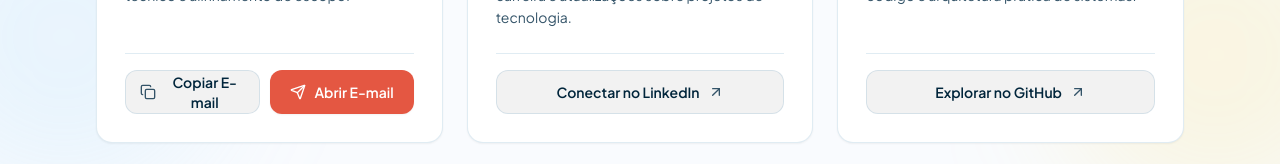
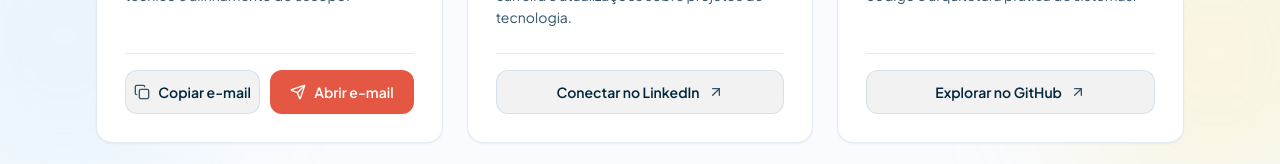
Before and after one commit to matheustsa/landing-page, a React (Vite) app: page / in a window 1280 px wide. Shown: the part 3067-3231 px from the top of the page. Built offline with nearby package versions, Linux system fonts and the light colour scheme.

Commit message:
fix: adjust contact buttons padding to fit text

```diff
--- a/src/components/ContactSection.tsx
+++ b/src/components/ContactSection.tsx
@@ -122,7 +122,7 @@ export const ContactSection: React.FC<ContactSectionProps> = ({
                     aria-live="polite"
                   >
                     <Check className="w-3.5 h-3.5" aria-hidden="true" />
-                    Copiado!
+                    Espero sua mensagem!
                   </span>
                 )}
               </div>
@@ -144,7 +144,7 @@ export const ContactSection: React.FC<ContactSectionProps> = ({
               <button
                 type="button"
                 onClick={handleCopyEmail}
-                className="w-full sm:flex-1 h-11 inline-flex items-center justify-center gap-2 px-3.5 rounded-xl text-sm font-semibold bg-black/5 dark:bg-white/5 hover:bg-black/10 dark:hover:bg-white/10 text-text-light-primary dark:text-text-dark-primary border border-surface-border-light dark:border-surface-border-dark transition-all duration-200 cursor-pointer focus-visible:outline-none focus-visible:ring-2 focus-visible:ring-sunset-amber"
+                className="w-full sm:flex-1 h-11 inline-flex items-center justify-center gap-2 px-2 rounded-xl text-sm font-semibold bg-black/5 dark:bg-white/5 hover:bg-black/10 dark:hover:bg-white/10 text-text-light-primary dark:text-text-dark-primary border border-surface-border-light dark:border-surface-border-dark transition-all duration-200 cursor-pointer focus-visible:outline-none focus-visible:ring-2 focus-visible:ring-sunset-amber"
                 aria-label={copied ? 'E-mail copiado' : 'Copiar endereço de e-mail'}
               >
                 {copied ? (
@@ -155,7 +155,7 @@ export const ContactSection: React.FC<ContactSectionProps> = ({
                 ) : (
                   <>
                     <Copy className="w-4 h-4 text-text-light-secondary dark:text-text-dark-secondary shrink-0" aria-hidden="true" />
-                    <span>Copiar E-mail</span>
+                    <span>Copiar e-mail</span>
                   </>
                 )}
               </button>
@@ -166,7 +166,7 @@ export const ContactSection: React.FC<ContactSectionProps> = ({
                 aria-label={`Enviar e-mail para ${email}`}
               >
                 <Send className="w-4 h-4 shrink-0" aria-hidden="true" />
-                <span>Abrir E-mail</span>
+                <span>Abrir e-mail</span>
               </a>
             </div>
           </motion.article>
```
